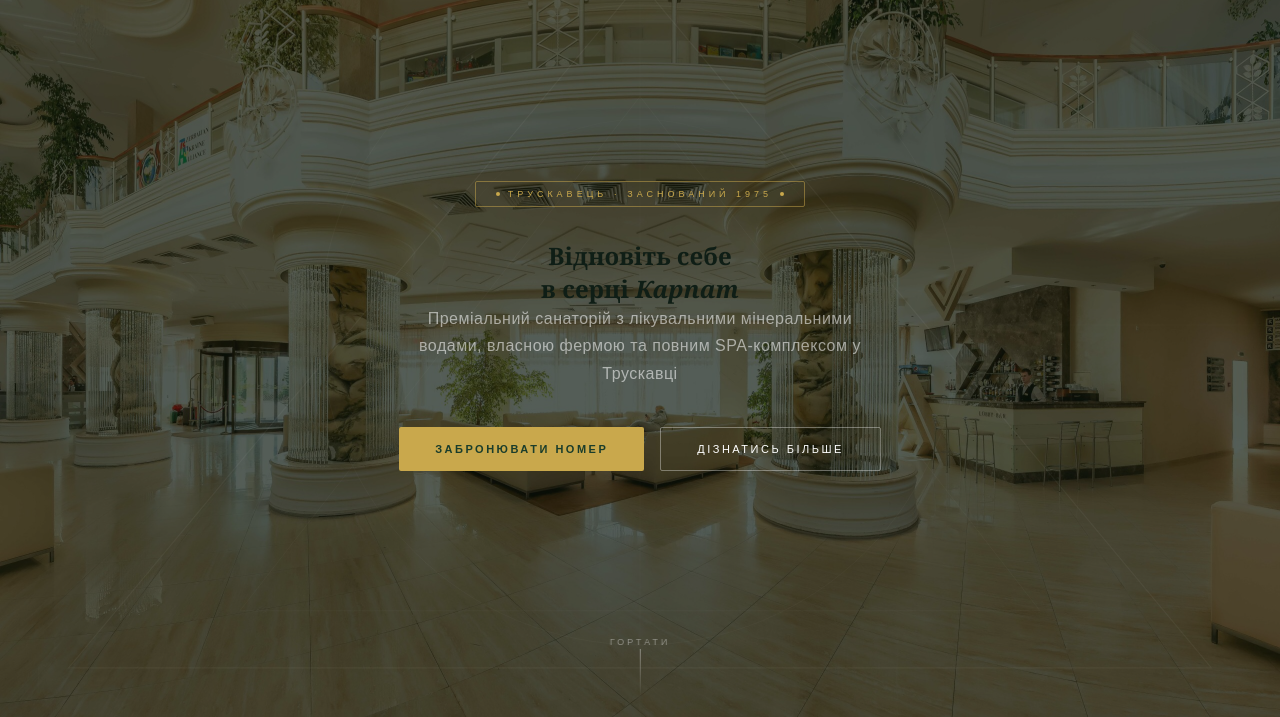
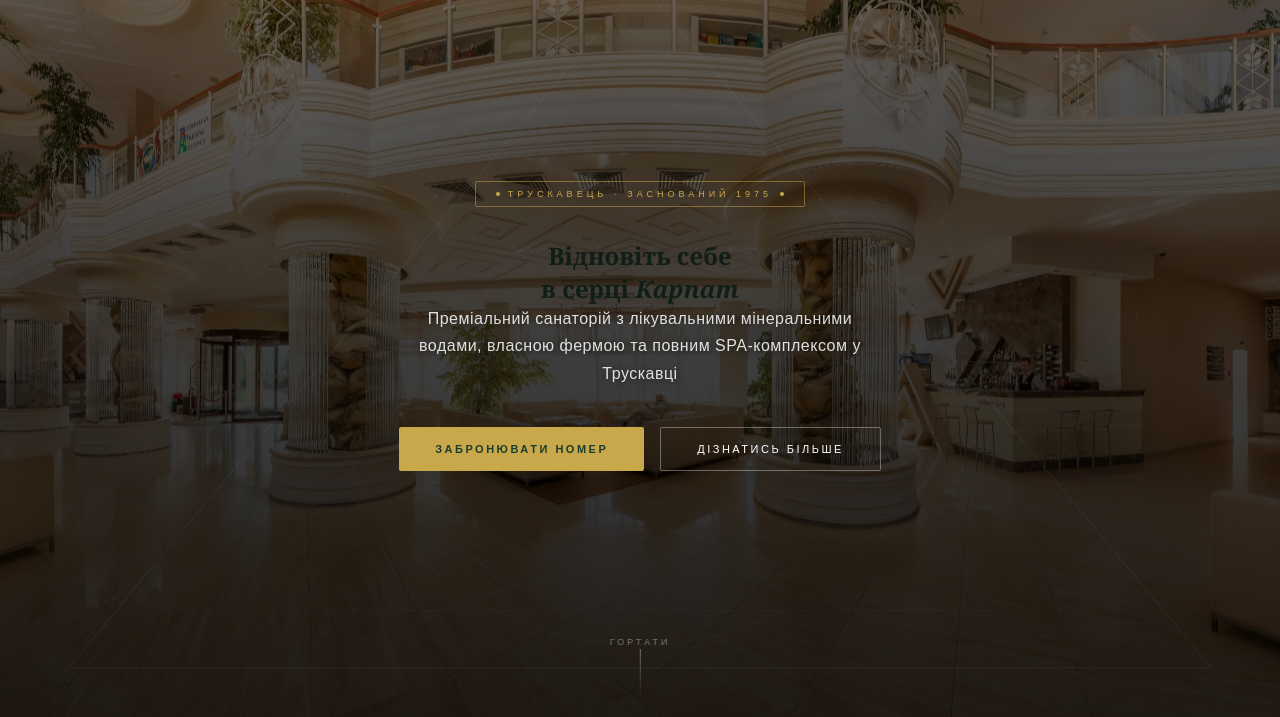
Before and after one commit to blvlv23/karpaty-, a plain HTML site: page index.html in a window 1280 px wide. Shown: the part 75-792 px from the top of the page. Drawn offline with Linux system fonts and the light colour scheme.

Commit message:
Update index.html

```diff
--- a/index.html
+++ b/index.html
@@ -44,17 +44,17 @@ img{display:block;width:100%}
 
 /* ── HERO ── */
 #hero{height:100vh;min-height:600px;background:var(--pine);position:relative;display:flex;align-items:center;justify-content:center;text-align:center;overflow:hidden}
-.hero-bg{position:absolute;inset:0;background-image:url('hero.jpg');background-size:cover;background-position:center top}
-.hero-bg::after{content:'';position:absolute;inset:0;background:rgba(5,18,10,0.68)}
+.hero-bg{position:absolute;inset:0;background-image:url('hero.jpg');background-size:cover;background-position:center center}
+.hero-bg::after{content:'';position:absolute;inset:0;background:linear-gradient(to bottom,rgba(0,0,0,0.55) 0%,rgba(0,0,0,0.75) 50%,rgba(0,0,0,0.85) 100%)}
 .hero-lines{position:absolute;inset:0;opacity:.04}
 .hero-lines svg{width:100%;height:100%}
 .hero-content{position:relative;z-index:2;padding:0 1.5rem}
 .hero-badge{display:inline-flex;align-items:center;gap:8px;border:0.5px solid rgba(201,168,76,.5);color:var(--gold);font-size:9px;letter-spacing:4px;text-transform:uppercase;padding:7px 20px;margin-bottom:2rem;font-family:sans-serif;border-radius:2px}
 .hero-badge::before{content:'';width:4px;height:4px;background:var(--gold);border-radius:50%}
 .hero-badge::after{content:'';width:4px;height:4px;background:var(--gold);border-radius:50%}
-.hero h1{font-size:clamp(36px,6vw,72px);color:var(--white);font-weight:400;line-height:1.1;margin-bottom:1.25rem}
+.hero h1{font-size:clamp(36px,6vw,72px);color:#ffffff;font-weight:400;line-height:1.1;margin-bottom:1.25rem;text-shadow:0 2px 30px rgba(0,0,0,.9),0 0 60px rgba(0,0,0,.7)}
 .hero h1 em{color:var(--gold);font-style:italic}
-.hero-desc{color:rgba(255,255,255,.55);font-size:clamp(13px,1.5vw,16px);font-family:sans-serif;letter-spacing:.5px;line-height:1.7;max-width:480px;margin:0 auto 2.5rem}
+.hero-desc{color:rgba(255,255,255,.85);font-size:clamp(13px,1.5vw,16px);font-family:sans-serif;letter-spacing:.5px;line-height:1.7;max-width:480px;margin:0 auto 2.5rem;text-shadow:0 1px 8px rgba(0,0,0,.6)}
 .hero-btns{display:flex;gap:1rem;justify-content:center;flex-wrap:wrap}
 .btn-gold{background:var(--gold);color:var(--pine);border:none;padding:15px 36px;font-size:11px;letter-spacing:2.5px;text-transform:uppercase;font-family:sans-serif;font-weight:700;border-radius:2px;transition:all .2s}
 .btn-gold:hover{background:var(--gold2);transform:translateY(-1px)}
```
